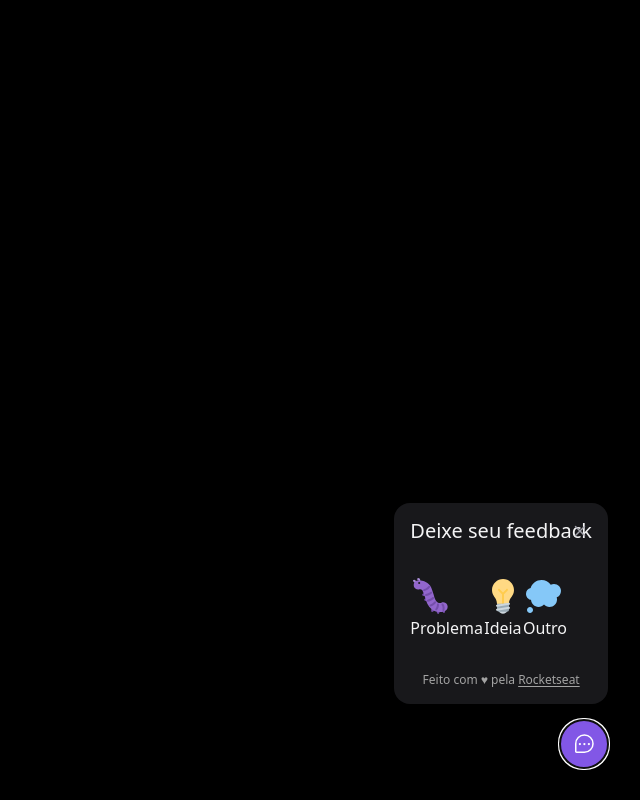
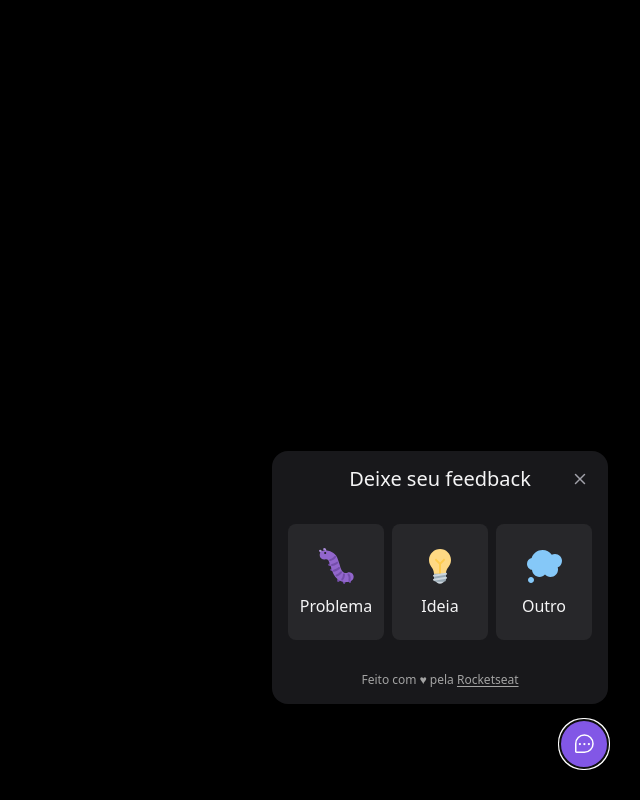
Before and after one commit to andrezottis/Feedback-Widget, a React (Vite) app in the folder web/: page / in a window 1280 px wide. Both pictures are taken after a click on the button "Feedback". Shown: the whole page, without its empty margins (640-1280 px from the left). Built offline with nearby package versions, Linux system fonts and the light colour scheme.

Commit message:
CreatedComponents to support feedback function.

```diff
--- /dev/null
+++ b/web/src/components/WidgetForm/Steps/FeedbackContentStep.tsx
@@ -0,0 +1,5 @@
+export function FeedbackContentStep() {
+  return (
+    <div>Hello</div>
+  );
+}
--- /dev/null
+++ b/web/src/components/WidgetForm/Steps/FeedbackSuccessStep.tsx
@@ -0,0 +1,3 @@
+export function FeedbackSuccessStep() {
+  return null;
+}
--- /dev/null
+++ b/web/src/components/WidgetForm/Steps/FeedbackTypeStep.tsx
@@ -0,0 +1,35 @@
+import { FeedbackType, feedbackTypes } from "..";
+import { CloseButtom } from "../../CloseButtom";
+
+interface FeedbackTypeStepProps {
+  onFeedbackTypeChanged: (type: FeedbackType) => void;
+}
+
+export function FeedbackTypeStep({
+  onFeedbackTypeChanged,
+}: FeedbackTypeStepProps) {
+  return (
+    <>
+      <header>
+        <span className="text-xl leading-6">Deixe seu feedback</span>
+        <CloseButtom />
+      </header>
+
+      <div className="flex py-8 gap-2 w-full">
+        {Object.entries(feedbackTypes).map(([key, value]) => {
+          return (
+            <button
+              key={key}
+              type="button"
+              className="bg-zinc-800 rounded-lg py-5 w-24 flex-1 flex flex-col items-center gap-2 border-2 border-transparent hover:border-brand-500 focus:border-brand-500 focus:outline-none"
+              onClick={() => onFeedbackTypeChanged(key as FeedbackType)}
+            >
+              <img src={value.image.source} alt={value.image.alt} />
+              <span>{value.title}</span>
+            </button>
+          );
+        })}
+      </div>
+    </>
+  );
+}
--- a/web/src/components/WidgetForm.tsx
+++ b/web/src/components/WidgetForm/index.tsx
@@ -1,10 +1,13 @@
-import { CloseButtom } from "./CloseButtom";
+import { CloseButtom } from "../CloseButtom";
 
-import bugImageUrl from "../assets/bug.svg";
-import ideaImageUrl from "../assets/idea.svg";
-import thoughtImageUrl from "../assets/thought.svg";
+import bugImageUrl from "../../assets/bug.svg";
+import ideaImageUrl from "../../assets/idea.svg";
+import thoughtImageUrl from "../../assets/thought.svg";
+import { useState } from "react";
+import { FeedbackTypeStep } from "./Steps/FeedbackTypeStep";
+import { FeedbackContentStep } from "./Steps/FeedbackContentStep";
 
-const feedbackTypes = {
+export const feedbackTypes = {
   BUG: {
     title: "Problema",
     image: {
@@ -28,24 +31,19 @@
   },
 };
 
+export type FeedbackType = keyof typeof feedbackTypes;
+
 export function WidgetForm() {
+  const [feedbackType, setFeedbackType] = useState<FeedbackType | null>(null);
+
   return (
     <div className="bg-zinc-900 p-4 relative rounded-2xl mb-4 flex flex-col items-center shadow-lg w-[calc(100vw-2rem)] md:w-auto">
-      <header>
-        <span className="text-xl leading-6">Deixe seu feedback</span>
-        <CloseButtom />
-      </header>
 
-      <div className="flex py-8 gap02 w-full">
-        { Object.entries(feedbackTypes).map(([key,value])=> {
-            return (
-                <button>
-                    <img src={value.image.source} alt={value.image.alt}/>
-                    <span>{value.title}</span>
-                </button>
-            );
-        }) }
-      </div>
+      {!feedbackType ? (
+        <FeedbackTypeStep onFeedbackTypeChanged={setFeedbackType} />
+      ) : (
+        <FeedbackContentStep />
+      )}
 
       <footer className="text-xs text-neutral-400">
         Feito com ♥ pela{" "}
```
